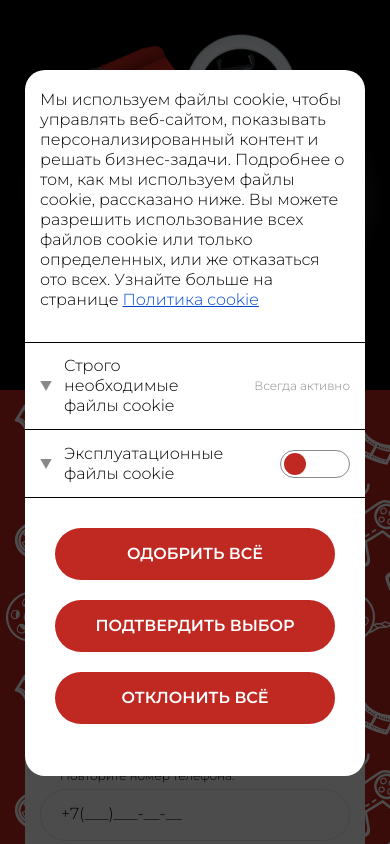
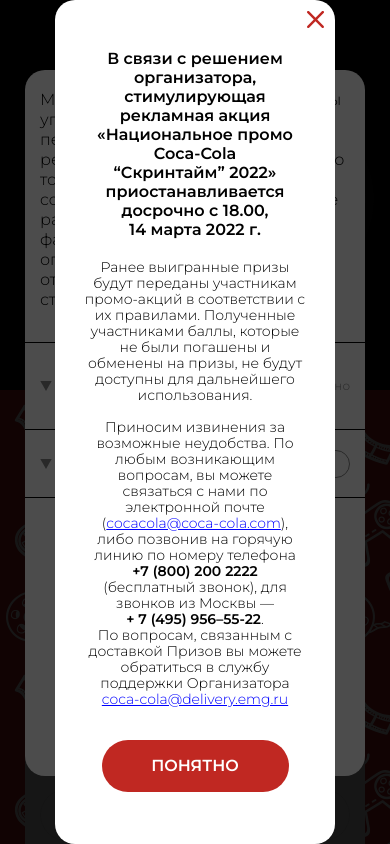
Before and after one commit to bemQa/cola, a website: page index.html in a window 390 px wide. Shown: the top 844 px of the page. Drawn offline with Linux system fonts and the light colour scheme.

Commit message:
stop popup

```diff
--- a/index.html
+++ b/index.html
@@ -486,5 +486,50 @@
     </div>
 </div>
 
+<div class="pos-f flex flex-justify-center popup stop-popup active"
+     data-popup="stop"
+     data-close="true">
+    <div class="bg-white radius-20 popup__window">
+        <span class="pos-a pointer block close" data-close="true"></span>
+        <p class="bold text-center caption" style="margin-bottom: 20px;">В связи с решением организатора, стимулирующая рекламная акция «Национальное промо Coca-Cola <br>“Скринтайм” 2022» приостанавливается досрочно с 18.00, <br>14 марта 2022 г.</p>
+        <p class="light text-16 text-center">
+            Ранее выигранные призы будут переданы участникам промо-акций в соответствии с их правилами. Полученные участниками баллы, которые не были погашены и обменены на призы, не будут доступны для дальнейшего использования. <br><br>
+            Приносим извинения за возможные неудобства. По любым возникающим вопросам, вы можете связаться с нами по электронной почте (<a href="mailto:cocacola@coca-cola.com" style="color: blue; text-decoration: underline;">cocacola@coca-cola.com</a>), либо позвонив на горячую линию по номеру телефона <br><b><a href="tel:+7 (800) 200 2222" style="color: black;">+7 (800) 200 2222</a></b> <br>(бесплатный звонок), для звонков из Москвы — <br>
+            <b><a href="tel:+ 7 (495) 956–55-22" style="color: black;">+ 7 (495) 956–55-22</a></b>. <br>
+            По вопросам, связанным с доставкой Призов вы можете обратиться в службу поддержки Организатора <br><a href="mailto:coca-cola@delivery.emg.ru" style="color: blue; text-decoration: underline;">coca-cola@delivery.emg.ru</a>
+        </p>
+        <a href="#" class="mx-auto text-center bold pointer block button radius-30" data-close="true">понятно</a>
+    </div>
+</div>
+<style>
+    .stop-popup {
+        /*min-height: 900px;*/
+        overflow-y: scroll;
+    }
+
+    .stop-popup .popup__window {
+        min-height: 920px;
+    }
+
+    @media (max-width: 767px) {
+        .stop-popup {
+            min-height: auto;
+        }
+
+        .stop-popup .popup__window {
+            min-height: 770px;
+        }
+
+        .stop-popup .caption {
+            font-size: 16px;
+            line-height: 19px;
+        }
+
+        .stop-popup .text-16 {
+            font-size: 14px;
+            line-height: 16px;
+        }
+    }
+</style>
 </body>
 </html>
```
